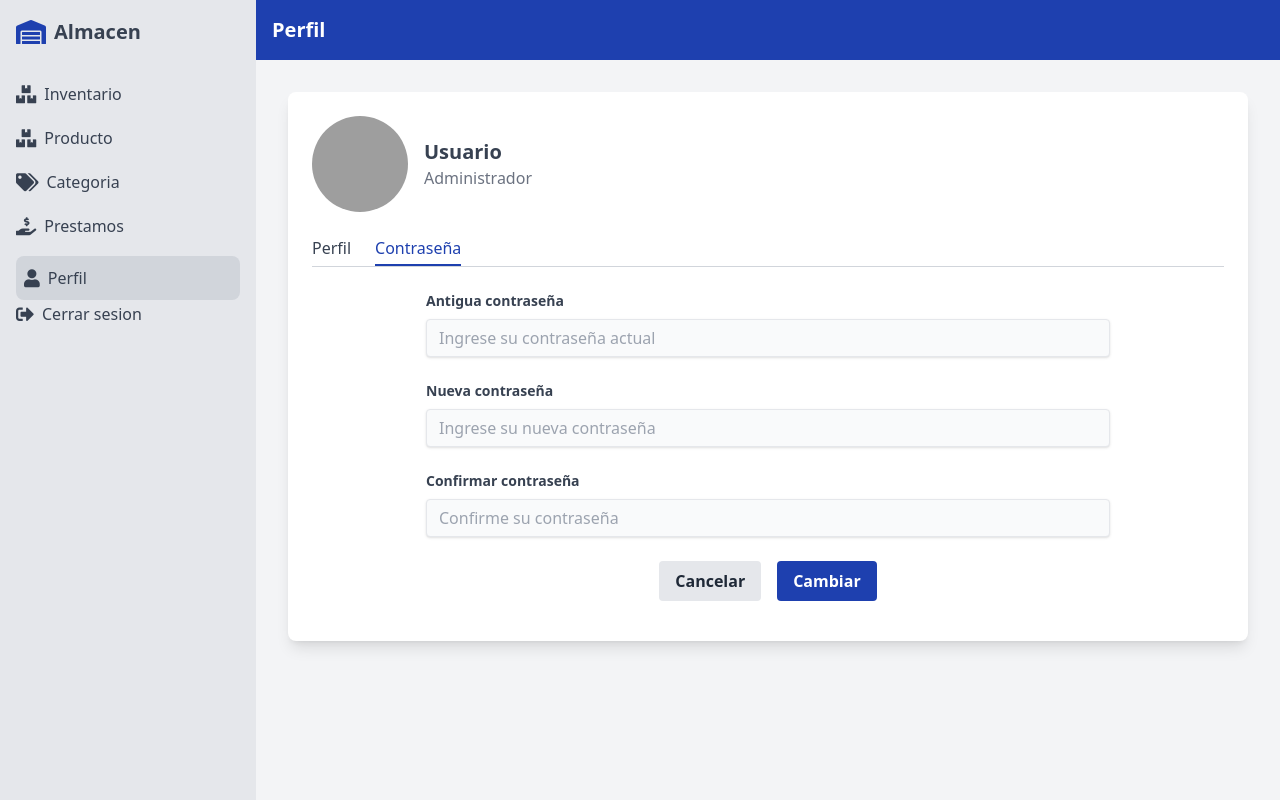
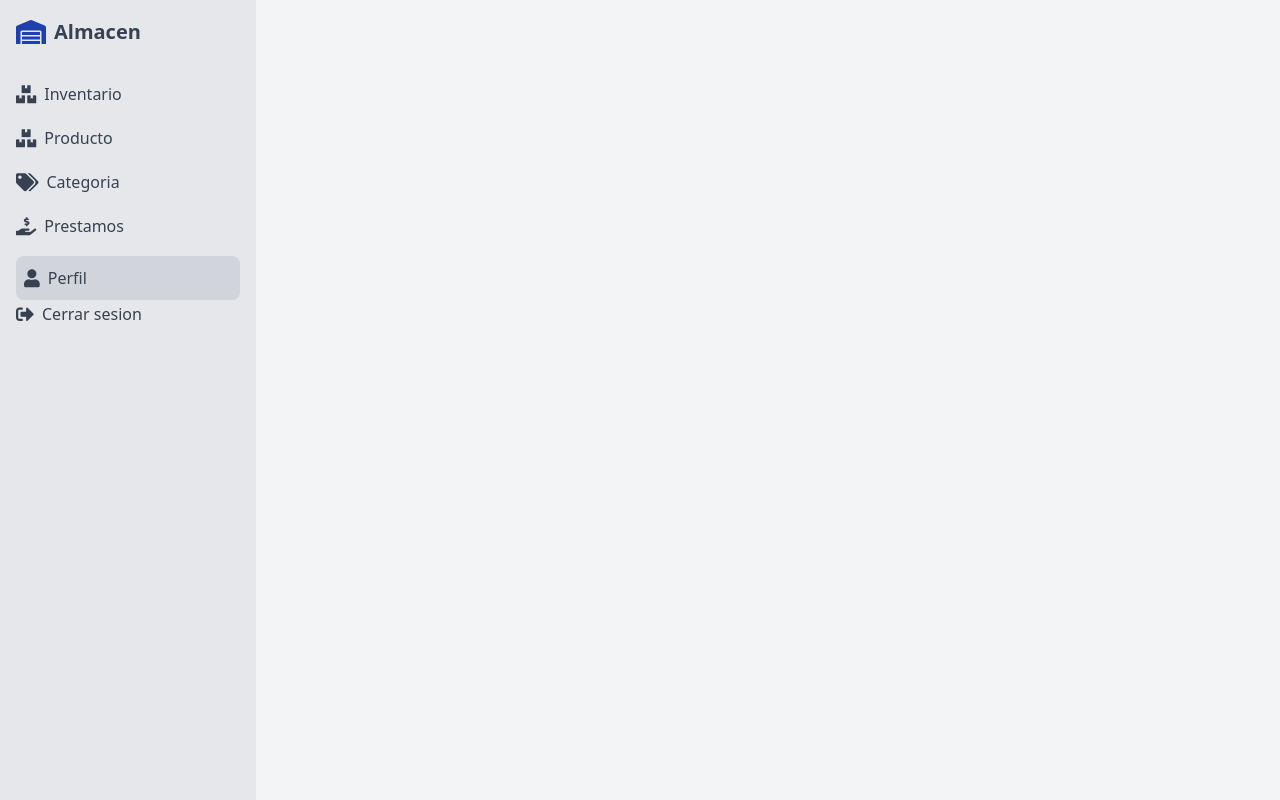
Before and after one commit to 223eduardo/UTLinventariomaria, a PHP site: page /bloque0.php in a window 1280 px wide. Run offline with PHP 8.4, Linux system fonts and the light colour scheme; some libraries are stand-ins or nearby versions; grey boxes are pictures that could not be loaded.

Commit message:
Update bloque0.php

```diff
--- a/bloque0.php
+++ b/bloque0.php
@@ -68,59 +68,7 @@
      </a>
     </div>
    </div>
-   <!-- Main Content -->
-        <div class="flex-1">
-            <div class="bg-blue-800 text-white p-4">
-                <h1 class="text-xl font-semibold">Perfil</h1>
-            </div>
-            <div class="p-8">
-                <div class="bg-white rounded-lg shadow-lg p-6">
-                    <div class="flex items-center mb-6">
-                        <img alt="Foto de perfil" class="w-24 h-24 rounded-full" src="https://replicate.delivery/xezq/vKWSDNFq7PK3NNv1G4CtffYchNlcKdnQ396tesmC2fY0WwJRB/out-0.webp">
-                        <div class="ml-4">
-                            <h2 class="text-xl font-semibold text-gray-700">Usuario</h2>
-                            <p class="text-gray-500">Administrador</p>
-                        </div>
-                    </div>
-                    <div class="border-b border-gray-300 mb-6">
-                        <nav class="flex space-x-6">
-                            <a class="text-gray-700 hover:text-blue-800" onclick=(cambiarParametroN("p"))>Perfil</a>
-                            <a class="text-blue-800 border-b-2 border-blue-800 pb-1" onclick=(cambiarParametroN("c"))>Contraseña</a>
-                        </nav>
-                    </div>
-                    <form>
-                        <div class="space-y-6">
-                            <div class="w-full md:w-3/4 mx-auto">
-                                <label class="block text-gray-700 text-sm font-semibold mb-2" for="old-password">
-                                    Antigua contraseña
-                                </label>
-                                <input class="shadow appearance-none border rounded w-full py-2 px-3 text-gray-700 leading-tight focus:outline-none focus:shadow-outline bg-gray-50" id="old-password" type="password" placeholder="Ingrese su contraseña actual">
-                            </div>
-                            <div class="w-full md:w-3/4 mx-auto">
-                                <label class="block text-gray-700 text-sm font-semibold mb-2" for="new-password">
-                                    Nueva contraseña
-                                </label>
-                                <input class="shadow appearance-none border rounded w-full py-2 px-3 text-gray-700 leading-tight focus:outline-none focus:shadow-outline bg-gray-50" id="new-password" type="password" placeholder="Ingrese su nueva contraseña">
-                            </div>
-                            <div class="w-full md:w-3/4 mx-auto">
-                                <label class="block text-gray-700 text-sm font-semibold mb-2" for="confirm-password">
-                                    Confirmar contraseña
-                                </label>
-                                <input class="shadow appearance-none border rounded w-full py-2 px-3 text-gray-700 leading-tight focus:outline-none focus:shadow-outline bg-gray-50" id="confirm-password" type="password" placeholder="Confirme su contraseña">
-                            </div>
-                        </div>
-                        <div class="flex justify-center space-x-4 mt-6">
-                            <button class="bg-gray-200 hover:bg-gray-300 text-gray-800 font-semibold py-2 px-4 rounded focus:outline-none focus:shadow-outline" type="button">
-                                Cancelar
-                            </button>
-                            <button class="bg-blue-800 hover:bg-blue-700 text-white font-semibold py-2 px-4 rounded focus:outline-none focus:shadow-outline" type="submit">
-                                Cambiar
-                            </button>
-                        </div>
-                    </form>
-                </div>
-            </div>
-        </div>
+  </div>
     </div>
  <script>function cambiarParametroN(nuevoValor) {
   // Obtener la URL actual
```
